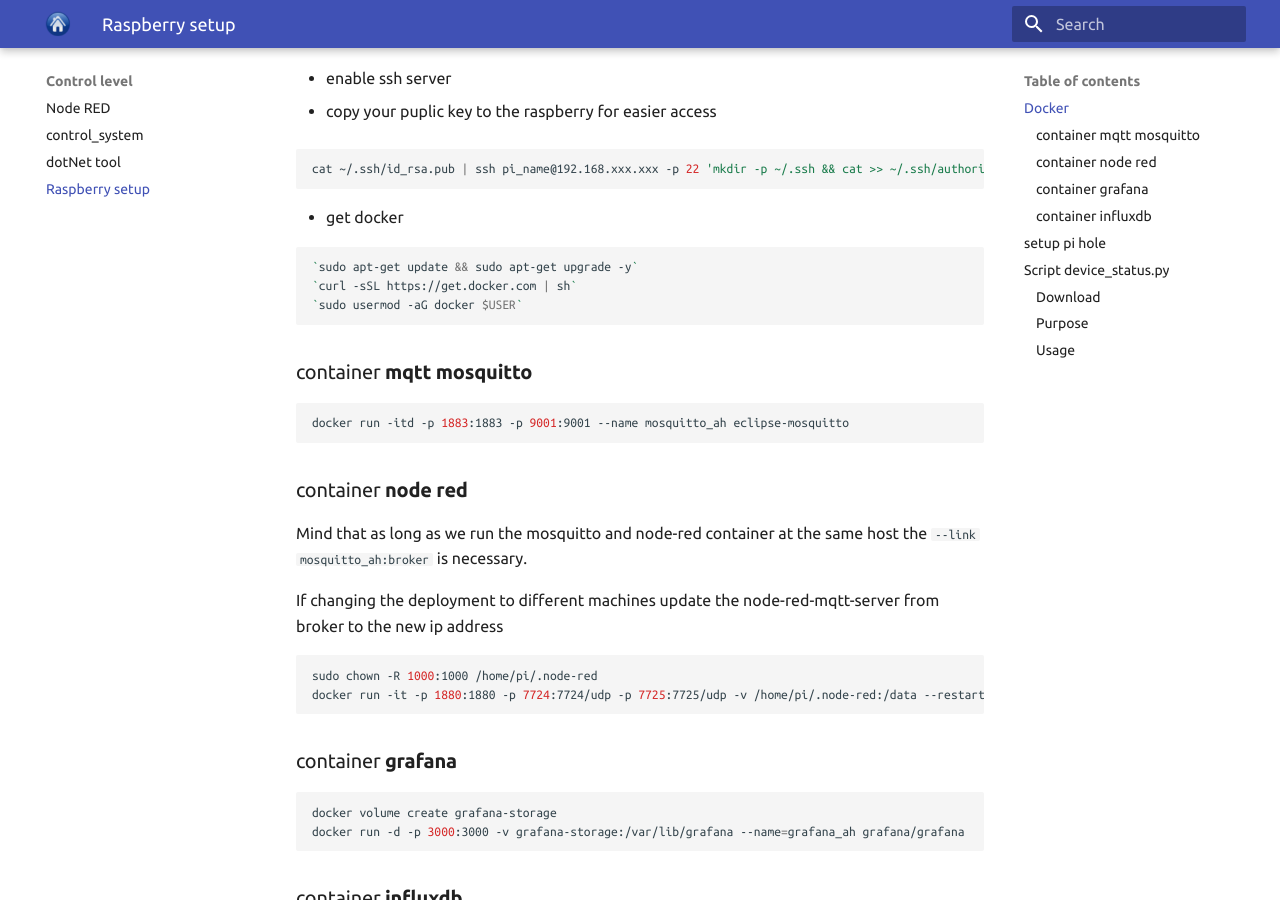
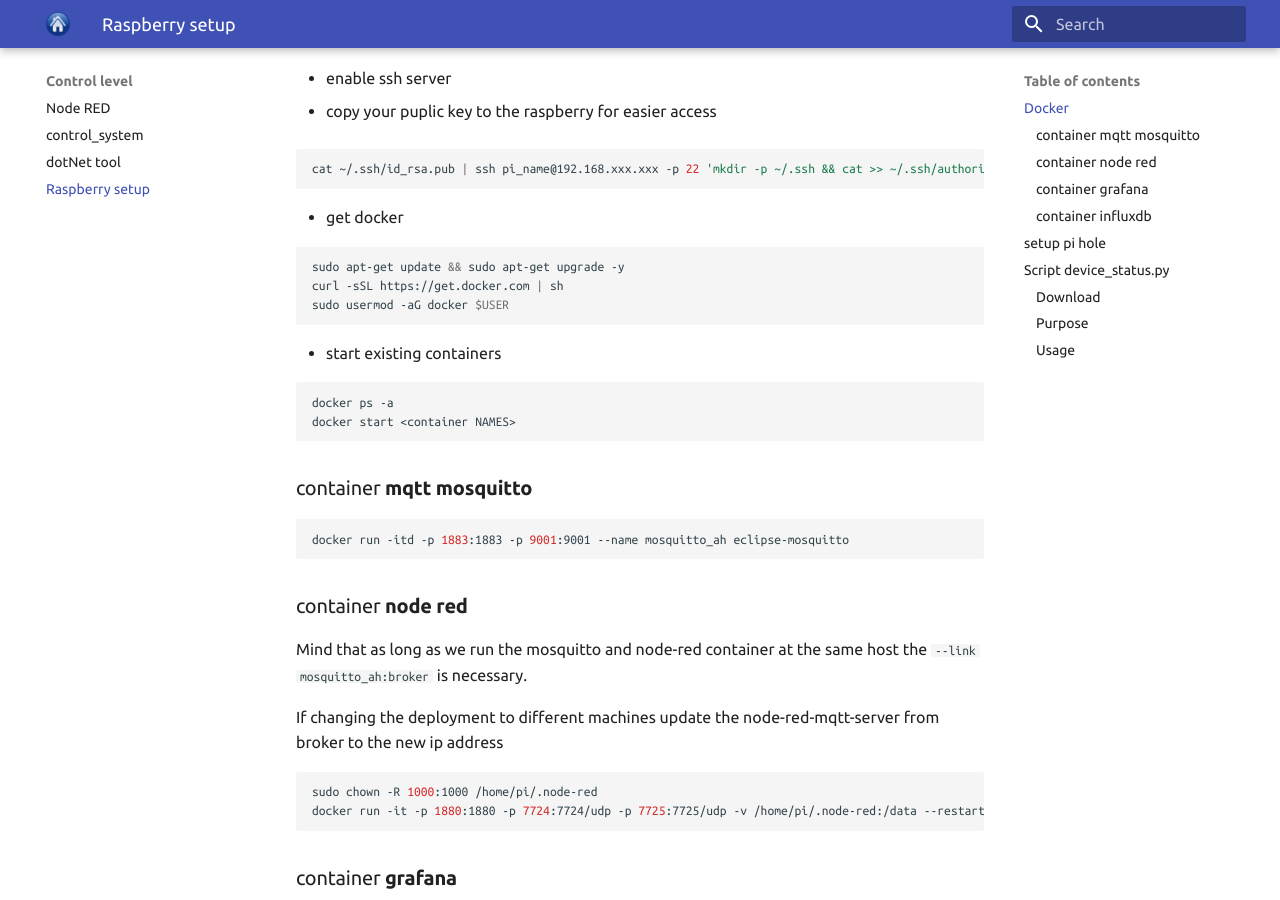
Before and after one commit to alexkratzer/autohomestack, an MkDocs documentation site: the page built from docs/level_control/raspberry_setup.md, in a window 1280 px wide and 900 px high, scrolled down 304 px. Built offline with MkDocs 1.6.1 and Material for MkDocs 9.7.7, drawn with Linux system fonts in a browser that asks for light colours.

Commit message:
docs: start container

````diff
--- a/docs/level_control/raspberry_setup.md
+++ b/docs/level_control/raspberry_setup.md
@@ -17,9 +17,16 @@
 * get docker
 
 ```bash
-`sudo apt-get update && sudo apt-get upgrade -y`
-`curl -sSL https://get.docker.com | sh`
-`sudo usermod -aG docker $USER`
+sudo apt-get update && sudo apt-get upgrade -y
+curl -sSL https://get.docker.com | sh
+sudo usermod -aG docker $USER
+```
+
+* start existing containers
+
+```bash
+docker ps -a
+docker start <container NAMES>
 ```
 
 ### container **mqtt mosquitto**
````
